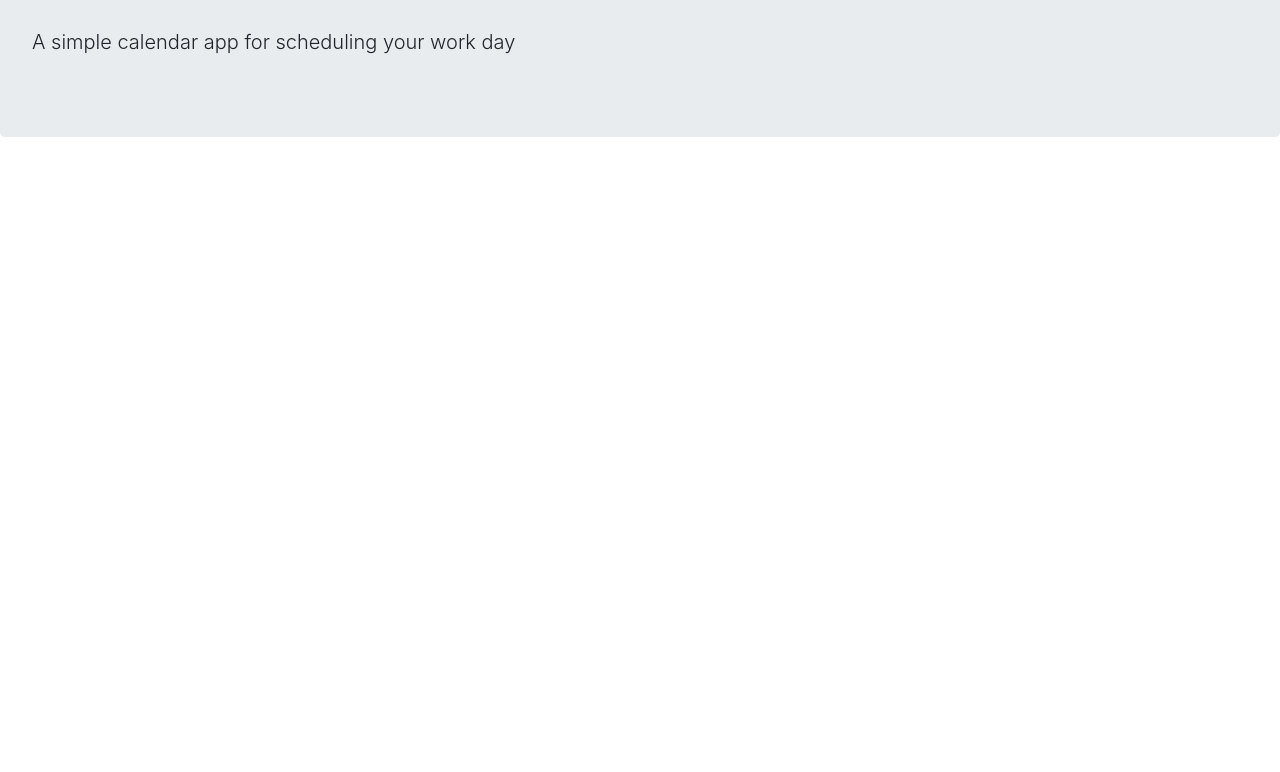
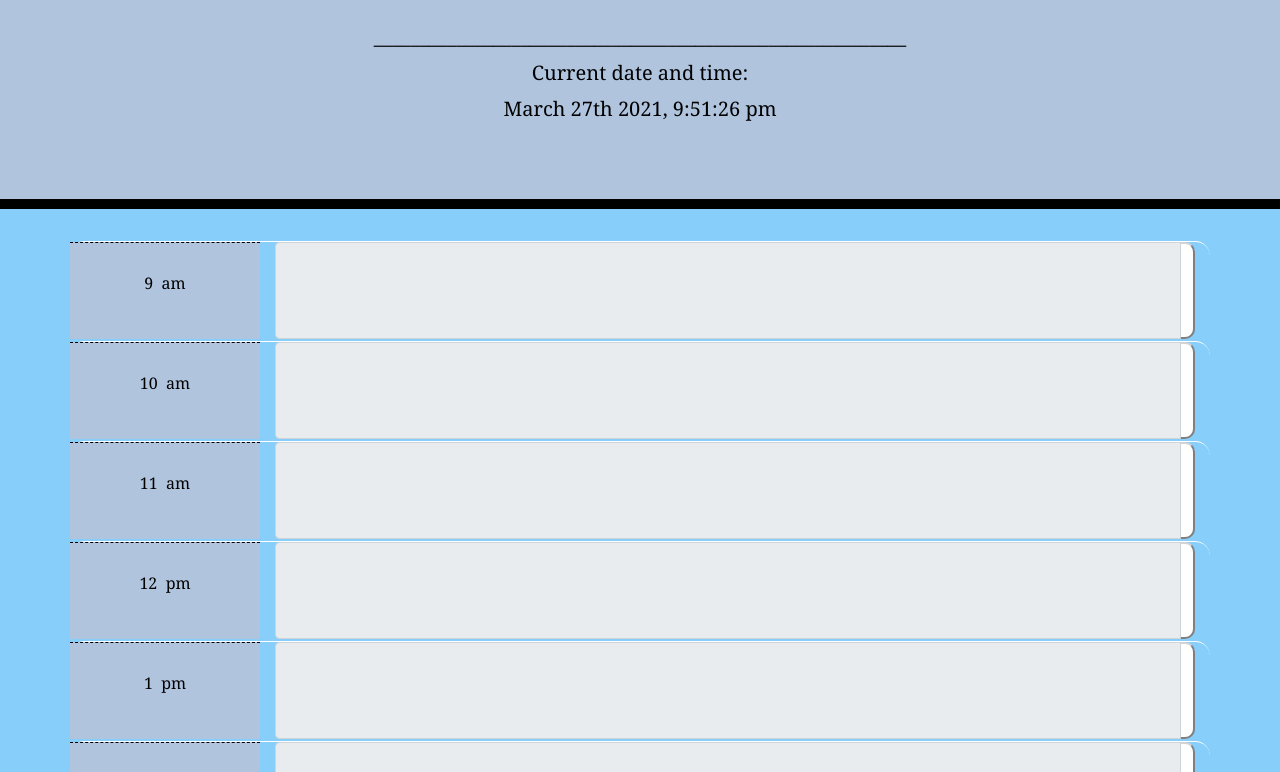
Before and after one commit to Nicog124/day-planner-hw5, a plain HTML site: page index.html in a window 1280 px wide. Shown: the part 220-992 px from the top of the page. Before the commit the page ends 800 px from the top, so only its background shows below. Drawn offline with nearby package versions, Linux system fonts and the light colour scheme.

Commit message:
added little html and added css and js to my site

```diff
--- a/assets/css/style.css
+++ b/assets/css/style.css
@@ -0,0 +1,85 @@
+body {
+  font-family: Georgia, "Times New Roman", Times, serif;
+  font-size: 16px;
+  line-height: 1;
+  background-color: lightskyblue;
+}
+
+textarea {
+  background-color: lightslategray;
+  width: 100%;
+  min-height: 5rem;
+  border: none;
+  resize: none;
+  color: black;
+  border-left: 1px solid black;
+  padding: 10px;
+  color: black;
+}
+
+.jumbotron {
+  text-align: center;
+  background-color: lightsteelblue;
+  color: black;
+  border-radius: 0;
+  border-bottom: 10px solid black;
+}
+
+.row {
+  margin-bottom: 1.25rem;
+}
+
+.description {
+  white-space: pre-wrap;
+}
+
+.time-block {
+  text-align: center;
+  border-radius: 15px;
+}
+
+.row {
+  white-space: pre-wrap;
+  height: 80px;
+  border-top: 1px solid white;
+}
+
+.hour {
+  background-color: lightsteelblue;
+  color: black;
+  border-top: 1px dashed black;
+}
+
+.past {
+  background-color: white;
+}
+
+.present {
+  background-color: orangered;
+}
+
+.future {
+  background-color: green;
+}
+
+.save-button {
+  border-left: 1px solid black;
+  border-top-right-radius: 10px;
+  border-bottom-right-radius: 10px;
+  background-color: lightseagreen;
+  color: white;
+  display: block;
+  text-align: center;
+}
+
+.save-button:hover {
+  background-color: blue;
+}
+
+.disabled {
+  color: black;
+  background-color: white;
+  border-color: lightgray;
+  cursor: not-allowed;
+  pointer-events: none;
+}
--- a/assets/js/script.js
+++ b/assets/js/script.js
@@ -0,0 +1,107 @@
+var closedHours = [];
+var openHours = {};
+var m = moment();
+var newDay = moment().hour(0);
+var currentTime = m.hour();
+
+function clock() {
+  var dateString = moment().format("MMMM Do YYYY, h:mm:ss a");
+  $("#currentDay").html(dateString);
+}
+
+setInterval(clock, 1000);
+
+for (var hour = 9; hour < 18; hour++) {
+  closedHours.push(moment({ hour }).format("h  a"));
+  $(".container").append(`<div class='row time-block' data-time='${hour}'>
+
+           <div class='col-sm col-md-2 hour'>
+             <p>${moment({ hour }).format("h  a")}</p>
+           </div>
+
+           <div class='col-sm col-md-10 d-flex description'>
+              <div class='input-group'>
+                <textarea class="form-control text-area"></textarea>
+                <div class='input-group-append'>
+                  <button class='save-button d-flex justify-center align-center'>
+                    <i class='far fa-save fa-2x save-icon'></i>
+                  </button>
+                </div>
+              </div>
+            </div>
+          </div>`);
+}
+
+$.each($(".time-block"), function (index, value) {
+  let dateHour = $(value).attr("data-time");
+  if (Number(dateHour) === m.hour()) {
+    $(this).find("textarea").addClass("present");
+  } else if (Number(dateHour) < m.hour()) {
+    $(this).find("textarea").addClass("past").attr("disabled", "disabled");
+    $(this).find(".save-button").addClass("disabled").attr("disabled", true);
+  } else {
+    $(this).find("textarea").addClass("future");
+  }
+});
+
+if (currentTime >= 0 && currentTime < 9) {
+  localStorage.clear();
+}
+
+if (localStorage.getItem("openHours")) {
+  openHours = JSON.parse(localStorage.getItem("openHours"));
+} else {
+  openHours = {
+    9: {
+      time: "9",
+      value: "",
+    },
+    10: {
+      time: "10",
+      value: "",
+    },
+    11: {
+      time: "11",
+      value: "",
+    },
+    12: {
+      time: "12",
+      value: "",
+    },
+    13: {
+      time: "13",
+      value: "",
+    },
+    14: {
+      time: "14",
+      value: "",
+    },
+    15: {
+      time: "15",
+      value: "",
+    },
+    16: {
+      time: "16",
+      value: "",
+    },
+    17: {
+      time: "17",
+      value: "",
+    },
+  };
+}
+
+$(".time-block").each(function () {
+  $(this).find(".text-area").val(openHours[$(this).attr("data-time")].value);
+});
+
+$(".save-button").on("click", function (event) {
+  event.preventDefault();
+
+  var timeValue = $(this).closest(".time-block").attr("data-time");
+
+  var textValue = $(this).closest(".time-block").find(".text-area").val();
+  openHours[timeValue].value = textValue;
+
+  localStorage.setItem("openHours", JSON.stringify(openHours));
+});
--- a/index.html
+++ b/index.html
@@ -14,8 +14,11 @@
   </head>
   <body>
     <header class="jumbotron">
-      <h1 class="display-3">Work Day Scheduler</h1>
-      <p class="lead">A simple calendar app for scheduling your work day</p>
+      <h1 class="display-3">Day Planner</h1>
+      <p class="lead">
+        __________________________________________________________
+      </p>
+      <p class="lead">Current date and time:</p>
       <p id="currentDay" class="lead"></p>
     </header>
     <div class="container"></div>
```
